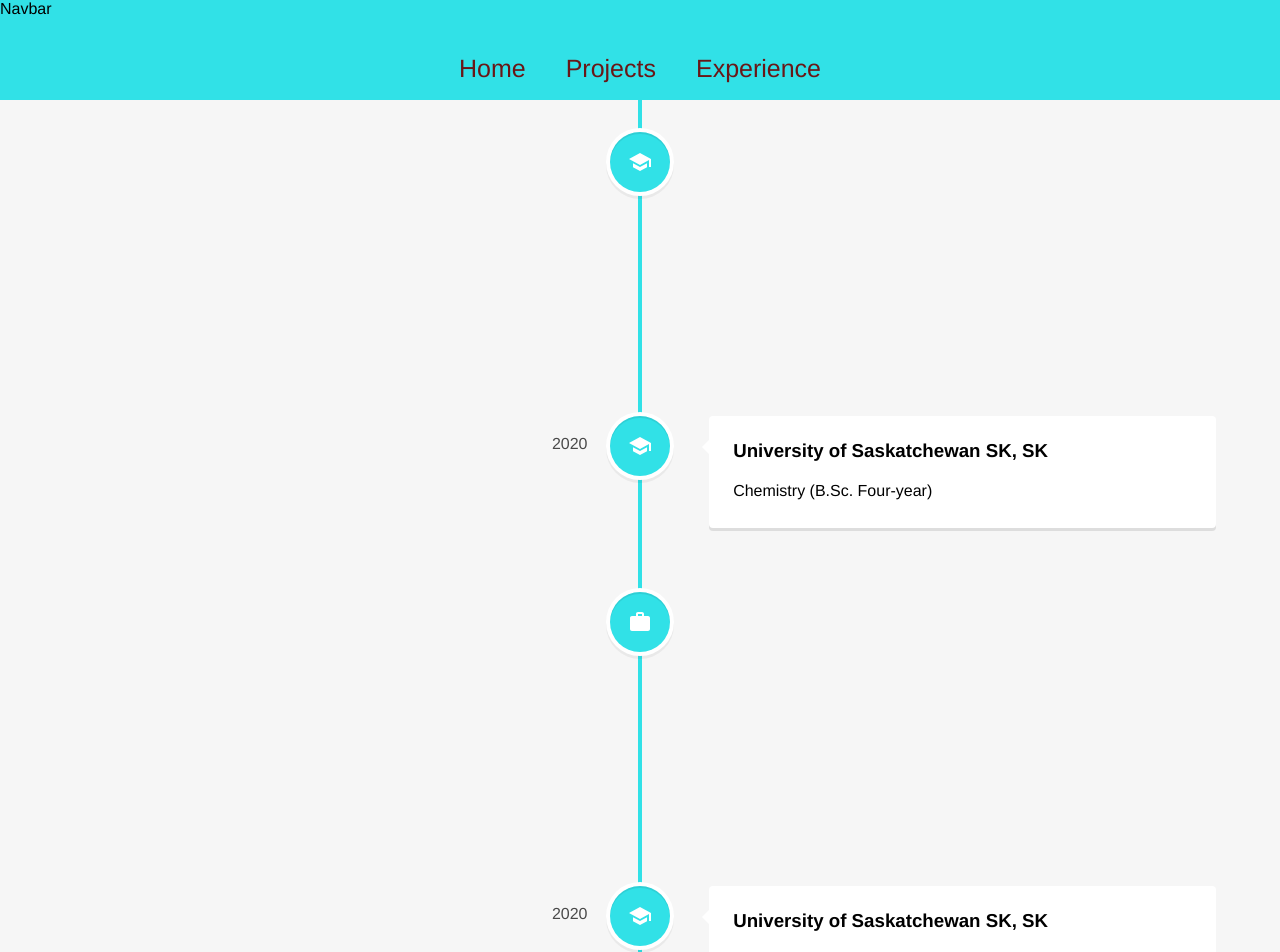
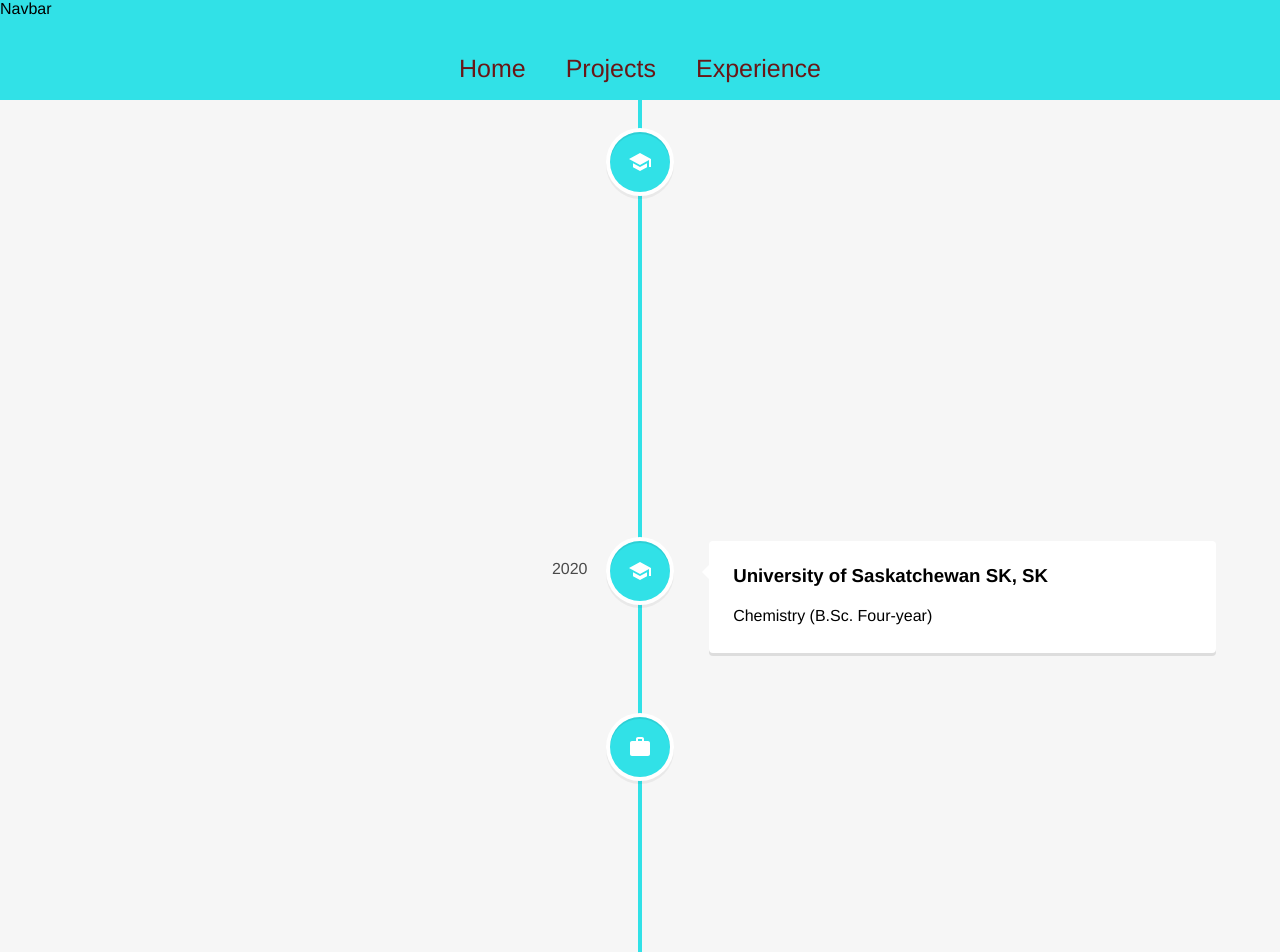
Before and after one commit to Flawlessgod/portfolio, a React (Create React App) app: page /portfolio/experience in a window 1280 px wide. Shown: the top 952 px of the page. Built offline with nearby package versions, Linux system fonts and the light colour scheme.

Commit message:
add experience

```diff
--- a/src/pages/Experience.jsx
+++ b/src/pages/Experience.jsx
@@ -31,6 +31,9 @@ function Experience() {
               to a team, province wide).{" "}
             </p>
             <p> First place Singles in City Badminton. </p>
+            <p> First place Provincial div 1 soccer. </p>
+            <p> Third place Provincial Triathalon. </p>
+            <p> Seventh place Provincial Cross Counrty. </p>
           </div>
         </VerticalTimelineElement>
 
@@ -67,7 +70,7 @@ function Experience() {
         {/* fourth experience */}
         <VerticalTimelineElement
           className="vertical-timeline-element--education"
-          date="2020"
+          date="2024 (expected)"
           iconStyle={{ background: "#31e1e7", color: "#fff" }}
           icon={<SchoolIcon />}
         >
```
